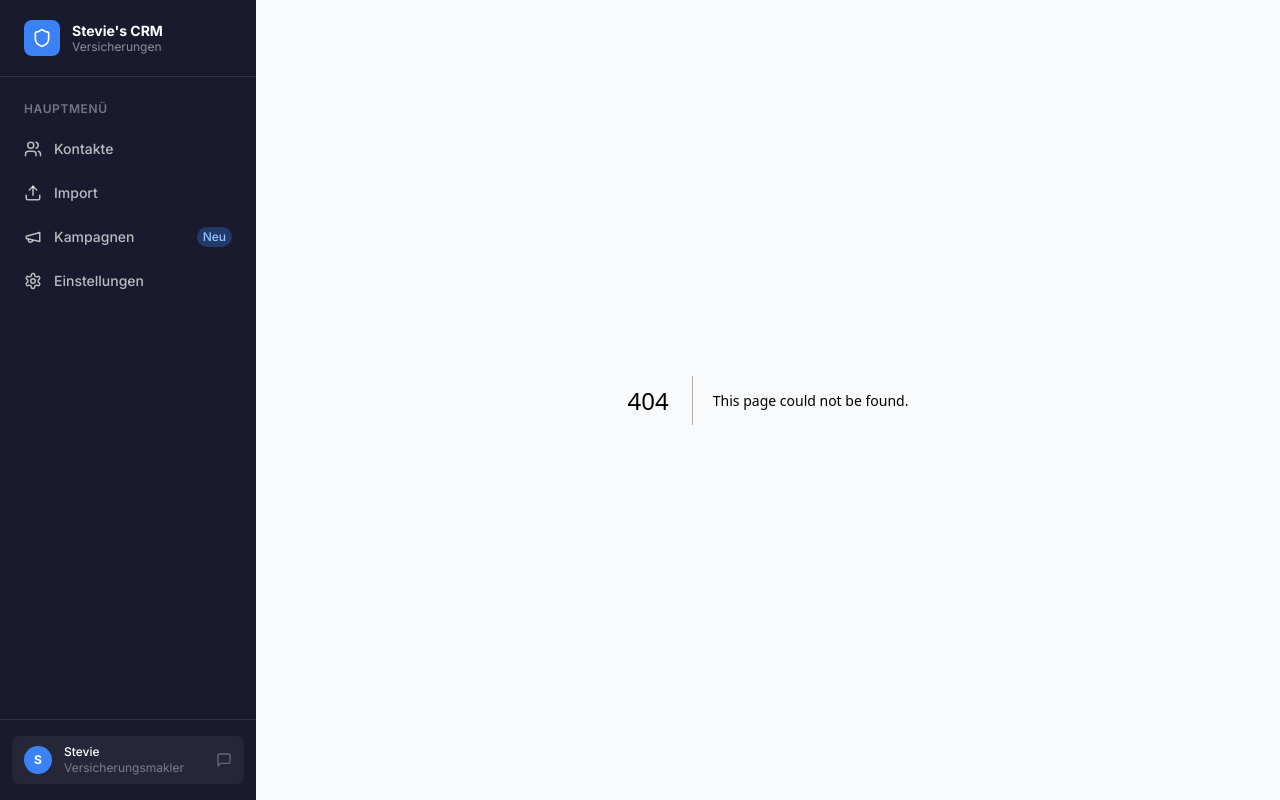
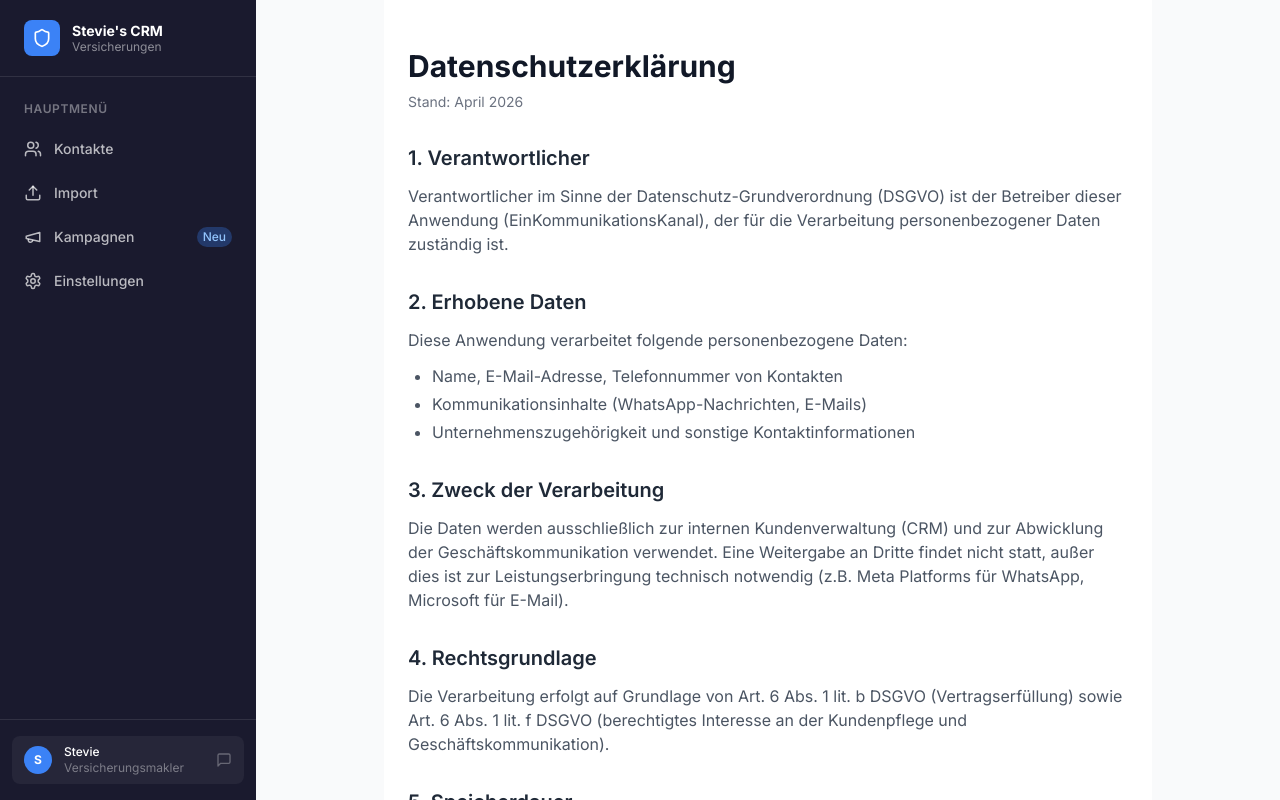
Before and after one commit to Veit-Heller/einkommunikationskanal, a Next.js app: page /privacy in a window 1280 px wide. Before the commit this address had no page. Built offline with nearby package versions, Linux system fonts and the light colour scheme.

Commit message:
Add privacy policy page for Meta app publication
Co-Authored-By: Claude Sonnet 4.6 <noreply@anthropic.com>

```diff
--- /dev/null
+++ b/app/privacy/page.tsx
@@ -0,0 +1,83 @@
+export default function PrivacyPage() {
+  return (
+    <div className="min-h-screen bg-white py-12 px-6 max-w-3xl mx-auto">
+      <h1 className="text-3xl font-bold text-gray-900 mb-2">Datenschutzerklärung</h1>
+      <p className="text-sm text-gray-500 mb-8">Stand: April 2026</p>
+
+      <section className="mb-8">
+        <h2 className="text-xl font-semibold text-gray-800 mb-3">1. Verantwortlicher</h2>
+        <p className="text-gray-600">
+          Verantwortlicher im Sinne der Datenschutz-Grundverordnung (DSGVO) ist der Betreiber dieser
+          Anwendung (EinKommunikationsKanal), der für die Verarbeitung personenbezogener Daten
+          zuständig ist.
+        </p>
+      </section>
+
+      <section className="mb-8">
+        <h2 className="text-xl font-semibold text-gray-800 mb-3">2. Erhobene Daten</h2>
+        <p className="text-gray-600 mb-3">Diese Anwendung verarbeitet folgende personenbezogene Daten:</p>
+        <ul className="list-disc pl-6 text-gray-600 space-y-1">
+          <li>Name, E-Mail-Adresse, Telefonnummer von Kontakten</li>
+          <li>Kommunikationsinhalte (WhatsApp-Nachrichten, E-Mails)</li>
+          <li>Unternehmenszugehörigkeit und sonstige Kontaktinformationen</li>
+        </ul>
+      </section>
+
+      <section className="mb-8">
+        <h2 className="text-xl font-semibold text-gray-800 mb-3">3. Zweck der Verarbeitung</h2>
+        <p className="text-gray-600">
+          Die Daten werden ausschließlich zur internen Kundenverwaltung (CRM) und zur Abwicklung
+          der Geschäftskommunikation verwendet. Eine Weitergabe an Dritte findet nicht statt, außer
+          dies ist zur Leistungserbringung technisch notwendig (z.B. Meta Platforms für WhatsApp,
+          Microsoft für E-Mail).
+        </p>
+      </section>
+
+      <section className="mb-8">
+        <h2 className="text-xl font-semibold text-gray-800 mb-3">4. Rechtsgrundlage</h2>
+        <p className="text-gray-600">
+          Die Verarbeitung erfolgt auf Grundlage von Art. 6 Abs. 1 lit. b DSGVO (Vertragserfüllung)
+          sowie Art. 6 Abs. 1 lit. f DSGVO (berechtigtes Interesse an der Kundenpflege und
+          Geschäftskommunikation).
+        </p>
+      </section>
+
+      <section className="mb-8">
+        <h2 className="text-xl font-semibold text-gray-800 mb-3">5. Speicherdauer</h2>
+        <p className="text-gray-600">
+          Personenbezogene Daten werden nur so lange gespeichert, wie es für den jeweiligen Zweck
+          erforderlich ist oder gesetzliche Aufbewahrungsfristen bestehen.
+        </p>
+      </section>
+
+      <section className="mb-8">
+        <h2 className="text-xl font-semibold text-gray-800 mb-3">6. Betroffenenrechte</h2>
+        <p className="text-gray-600 mb-3">Sie haben das Recht auf:</p>
+        <ul className="list-disc pl-6 text-gray-600 space-y-1">
+          <li>Auskunft über gespeicherte Daten (Art. 15 DSGVO)</li>
+          <li>Berichtigung unrichtiger Daten (Art. 16 DSGVO)</li>
+          <li>Löschung der Daten (Art. 17 DSGVO)</li>
+          <li>Einschränkung der Verarbeitung (Art. 18 DSGVO)</li>
+          <li>Datenübertragbarkeit (Art. 20 DSGVO)</li>
+          <li>Widerspruch gegen die Verarbeitung (Art. 21 DSGVO)</li>
+        </ul>
+      </section>
+
+      <section className="mb-8">
+        <h2 className="text-xl font-semibold text-gray-800 mb-3">7. Drittanbieter</h2>
+        <p className="text-gray-600">
+          Diese Anwendung nutzt die WhatsApp Business API von Meta Platforms Ireland Ltd. sowie
+          Microsoft Azure / Outlook für E-Mail-Kommunikation. Diese Dienste unterliegen den
+          jeweiligen Datenschutzbestimmungen der Anbieter.
+        </p>
+      </section>
+
+      <section className="mb-8">
+        <h2 className="text-xl font-semibold text-gray-800 mb-3">8. Kontakt</h2>
+        <p className="text-gray-600">
+          Bei Fragen zum Datenschutz wenden Sie sich an den Betreiber dieser Anwendung.
+        </p>
+      </section>
+    </div>
+  );
+}
```
